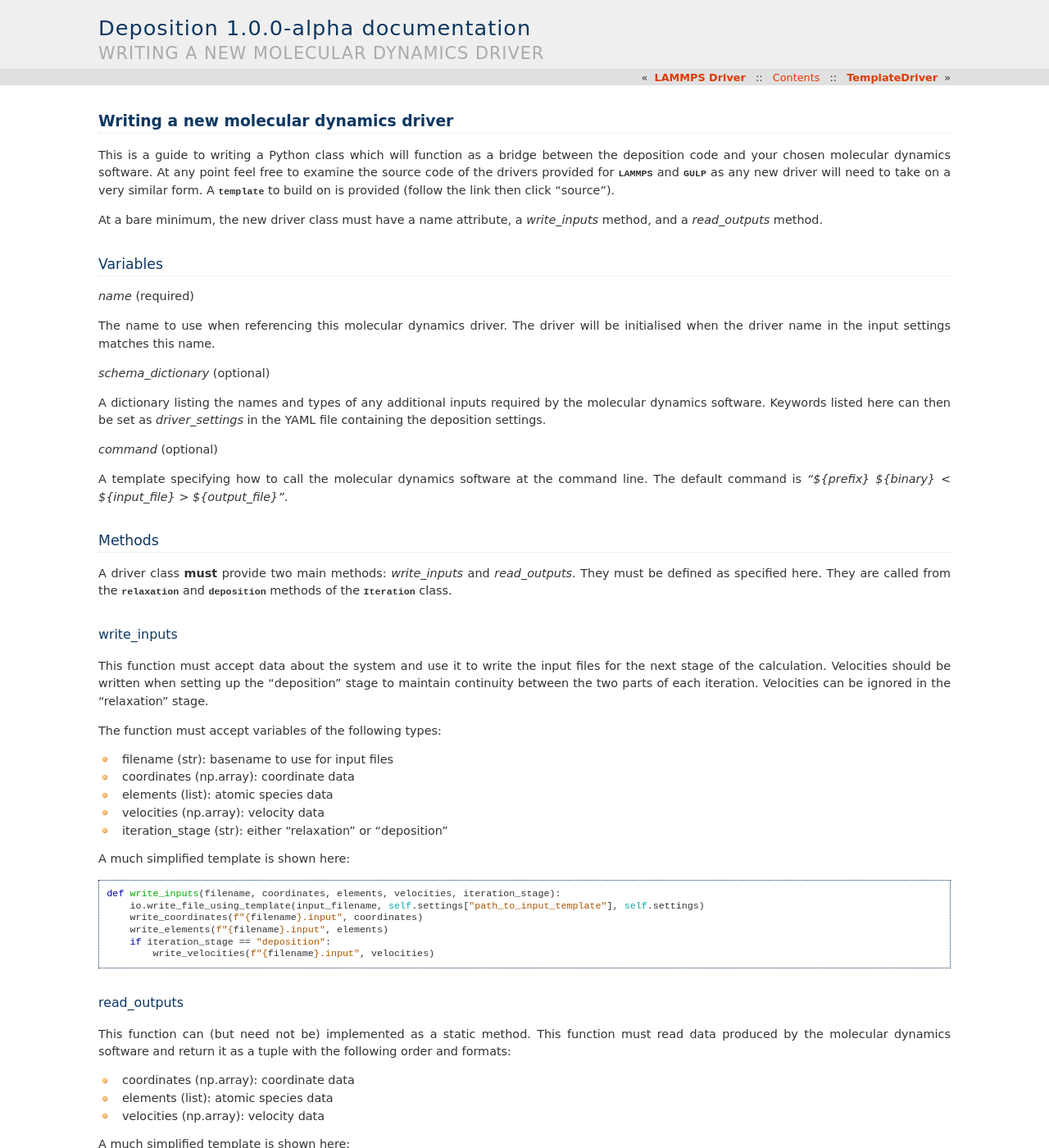
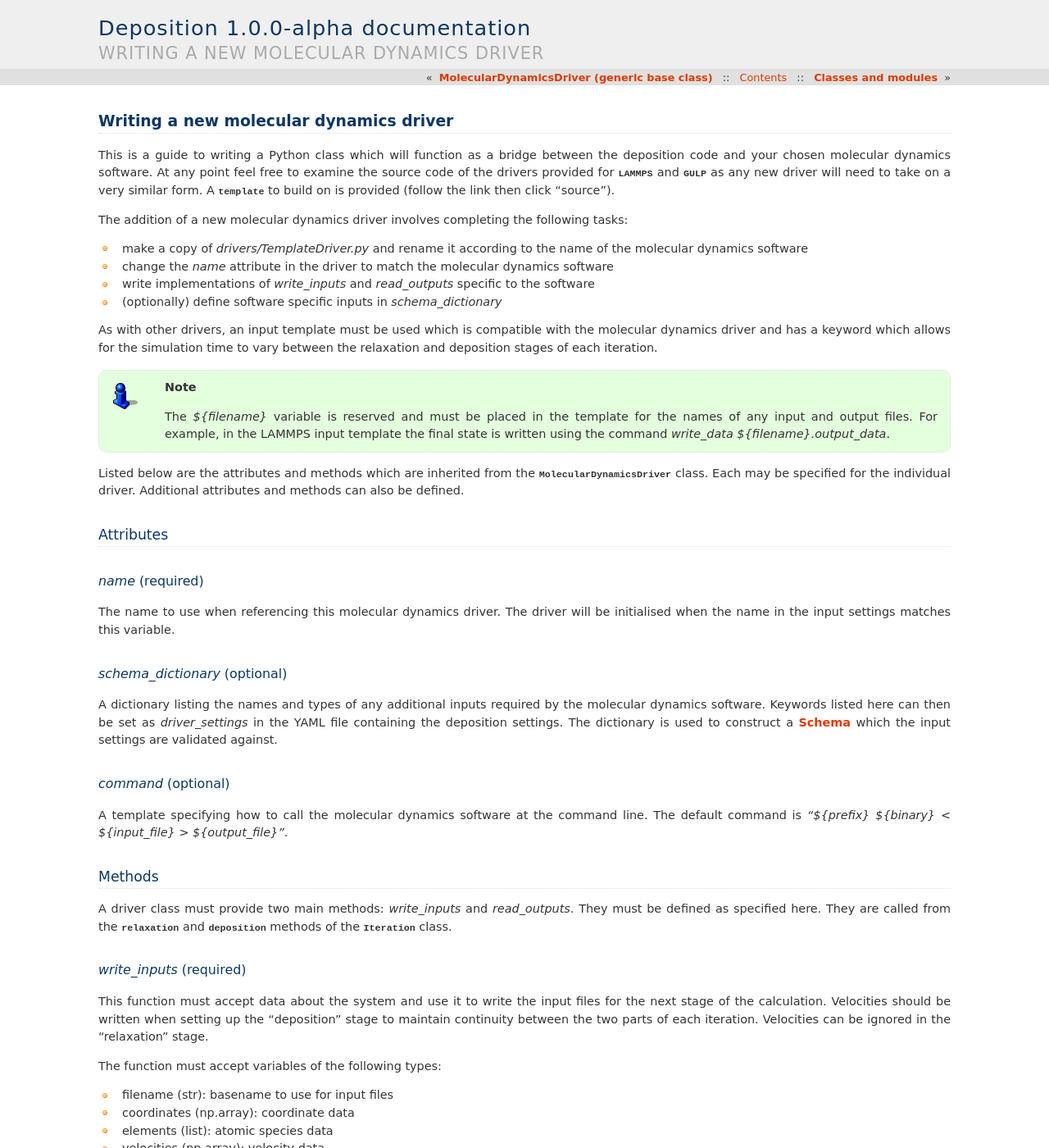
Before and after one commit to mmtn/deposition-molecular-dynamics, a Sphinx documentation site: the page built from docs/drivers/new_drivers.rst, in a window 1280 px wide and 1400 px high. Shown: the whole window at 82% size. Built offline with Sphinx 7.4.7, drawn with Linux system fonts in a browser that asks for light colours; some of the changed text lies outside the part shown.

Commit message:
Additional information about adding new MD drivers
Additional information about adding new MD drivers

```diff
--- a/docs/drivers/drivers.rst
+++ b/docs/drivers/drivers.rst
@@ -21,9 +21,9 @@ Additional documentation
 
    GULPDriver
    LAMMPSDriver
-   new_drivers
    TemplateDriver
    MolecularDynamicsDriver
+   new_drivers
 
 
 External links
--- a/docs/drivers/new_drivers.rst
+++ b/docs/drivers/new_drivers.rst
@@ -9,23 +9,45 @@ molecular dynamics software. At any point feel free to examine the source code o
 will need to take on a very similar form. A :class:`template <deposition.drivers.TemplateDriver.TemplateDriver>` to
 build on is provided (follow the link then click "source").
 
-At a bare minimum, the new driver class must have a name attribute, a `write_inputs` method, and a `read_outputs`
-method.
+The addition of a new molecular dynamics driver involves completing the following tasks:
 
-Variables
----------
+- make a copy of `drivers/TemplateDriver.py` and rename it according to the name of the molecular dynamics software
+- change the `name` attribute in the driver to match the molecular dynamics software
+- write implementations of `write_inputs` and `read_outputs` specific to the software
+- (optionally) define software specific inputs in `schema_dictionary`
+
+As with other drivers, an input template must be used which is compatible with the molecular dynamics driver and
+has a keyword which allows for the simulation time to vary between the relaxation and deposition stages of each
+iteration.
+
+.. note::
+
+   The `${filename}` variable is reserved and must be placed in the template for the names of any input and output
+   files. For example, in the LAMMPS input template the final state is written using the command
+   `write_data ${filename}.output_data`.
+
+Listed below are the attributes and methods which are inherited from the
+:class:`MolecularDynamicsDriver <deposition.drivers.MolecularDynamicsDriver.MolecularDynamicsDriver>` class. Each
+may be specified for the individual driver. Additional attributes and methods can also be defined.
+
+Attributes
+----------
 
 `name` (required)
+^^^^^^^^^^^^^^^^^
 
-The name to use when referencing this molecular dynamics driver. The driver will be initialised when the driver name in
-the input settings matches this name.
+The name to use when referencing this molecular dynamics driver. The driver will be initialised when the name in the
+input settings matches this variable.
 
 `schema_dictionary` (optional)
+^^^^^^^^^^^^^^^^^^^^^^^^^^^^^^
 
 A dictionary listing the names and types of any additional inputs required by the molecular dynamics software. Keywords
-listed here can then be set as `driver_settings` in the YAML file containing the deposition settings.
+listed here can then be set as `driver_settings` in the YAML file containing the deposition settings. The dictionary is
+used to construct a `Schema <https://github.com/keleshev/schema>`_ which the input settings are validated against.
 
 `command` (optional)
+^^^^^^^^^^^^^^^^^^^^
 
 A template specifying how to call the molecular dynamics software at the command line. The default command is
 `"${prefix} ${binary} < ${input_file} > ${output_file}"`.
@@ -34,13 +56,13 @@ A template specifying how to call the molecular dynamics software at the command
 Methods
 -------
 
-A driver class **must** provide two main methods: `write_inputs` and `read_outputs`. They must be defined as specified
+A driver class must provide two main methods: `write_inputs` and `read_outputs`. They must be defined as specified
 here. They are called from the :meth:`relaxation <deposition.Iteration.relaxation>` and
 :meth:`deposition <deposition.Iteration.deposition>` methods of the :class:`Iteration <deposition.Iteration>` class.
 
 
-write_inputs
-^^^^^^^^^^^^
+`write_inputs` (required)
+^^^^^^^^^^^^^^^^^^^^^^^^^
 
 This function must accept data about the system and use it to write the input files for the next stage of the
 calculation. Velocities should be written when setting up the "deposition" stage to maintain continuity between the two
@@ -63,8 +85,9 @@ A much simplified template is shown here::
         if iteration_stage == "deposition":
             write_velocities(f"{filename}.input", velocities)
 
-read_outputs
-^^^^^^^^^^^^
+
+`read_outputs` (required)
+^^^^^^^^^^^^^^^^^^^^^^^^^
 
 This function can (but need not be) implemented as a static method. This function must read data produced by the
 molecular dynamics software and return it as a tuple with the following order and formats:
@@ -77,7 +100,7 @@ A much simplified template is shown here::
 
     @staticmethod
     def read_outputs(filename):
-        coordinates = read_your_coordinate_data()
-        elements = read_your_element_data()
-        velocities = read_your_velocity_data()
+        coordinates = read_coordinates(f"{filename}.output")
+        elements = read_elements(f"{filename}.output")
+        velocities = read_velocities(f"{filename}.output")
         return coordinates, elements, velocities
```
Also changed, not shown: README.rst (+16 -11 lines), deposition/__init__.py (+2 -9 lines), 1 other file.
